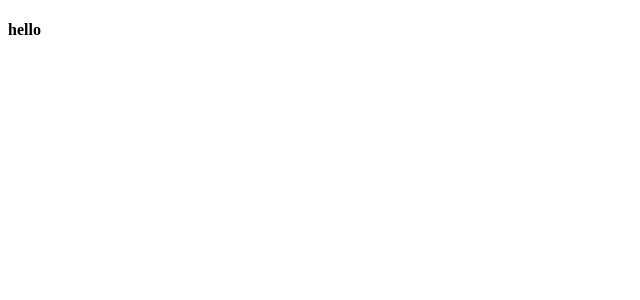
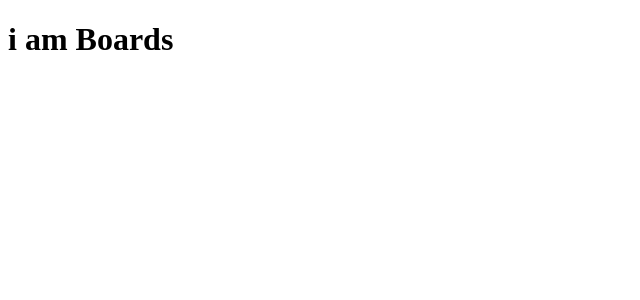
Before and after one commit to sarandis10/WindSurf-Ecommerce-P4, a React (Create React App) app in the folder client/: page /boards in a window 1280 px wide. Shown: the top 300 px of the page, without its empty margins (0-640 px from the left). Built offline with nearby package versions, Linux system fonts and the light colour scheme.

Commit message:
creating pages..

```diff
--- a/client/package.json
+++ b/client/package.json
@@ -10,6 +10,7 @@
     "http-proxy-middleware": "^1.0.5",
     "react": "^17.0.2",
     "react-dom": "^17.0.2",
+    "react-router-dom": "^5.2.0",
     "react-scripts": "4.0.3",
     "sass": "^1.32.8"
   },
--- a/client/src/App.js
+++ b/client/src/App.js
@@ -1,13 +1,19 @@
+/* eslint-disable no-unused-vars */
+import React from 'react'
+import { BrowserRouter, Switch, Route } from 'react-router-dom'
+import Boards from '../src/components/Boards'
 
-/* eslint-disable no-unused-vars */
-import axios from 'axios'
-import React, { useEffect, useState } from 'react'
-// import style from '../styles/style.module.css'
 
 const App = () => {
 
+
   return (
-    <h4>hello</h4>
+    <BrowserRouter>
+      <Switch>
+        <Route exact path='/boards' component={Boards} />
+      </Switch>
+    </BrowserRouter>
+
   )
 }
 
--- /dev/null
+++ b/client/src/components/Boards.js
@@ -0,0 +1,13 @@
+import React from 'react'
+
+const App = () => {
+
+
+  return (
+    <div>
+      <h1>i am Boards </h1>
+    </div>
+)
+}
+
+export default App
```
Also changed, not shown: 2 other files (tests, documents, lock files or other folders).
